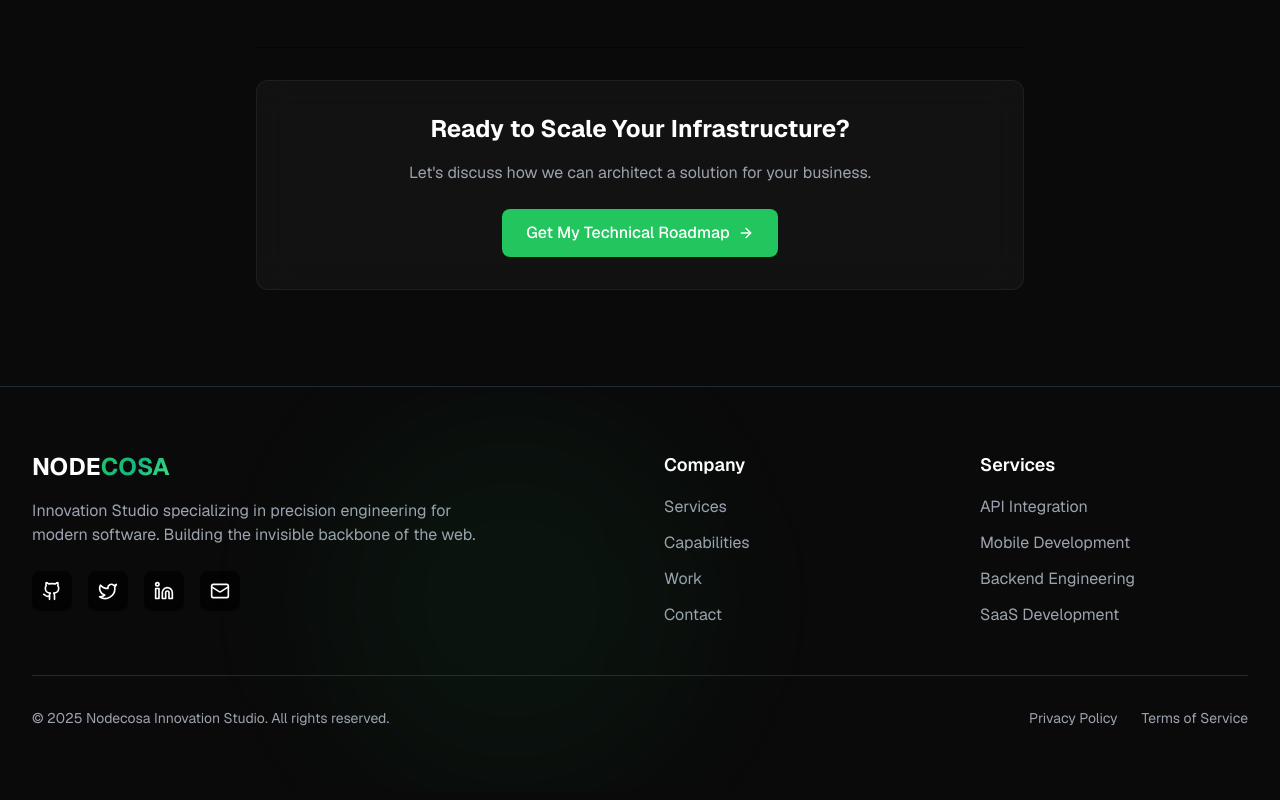
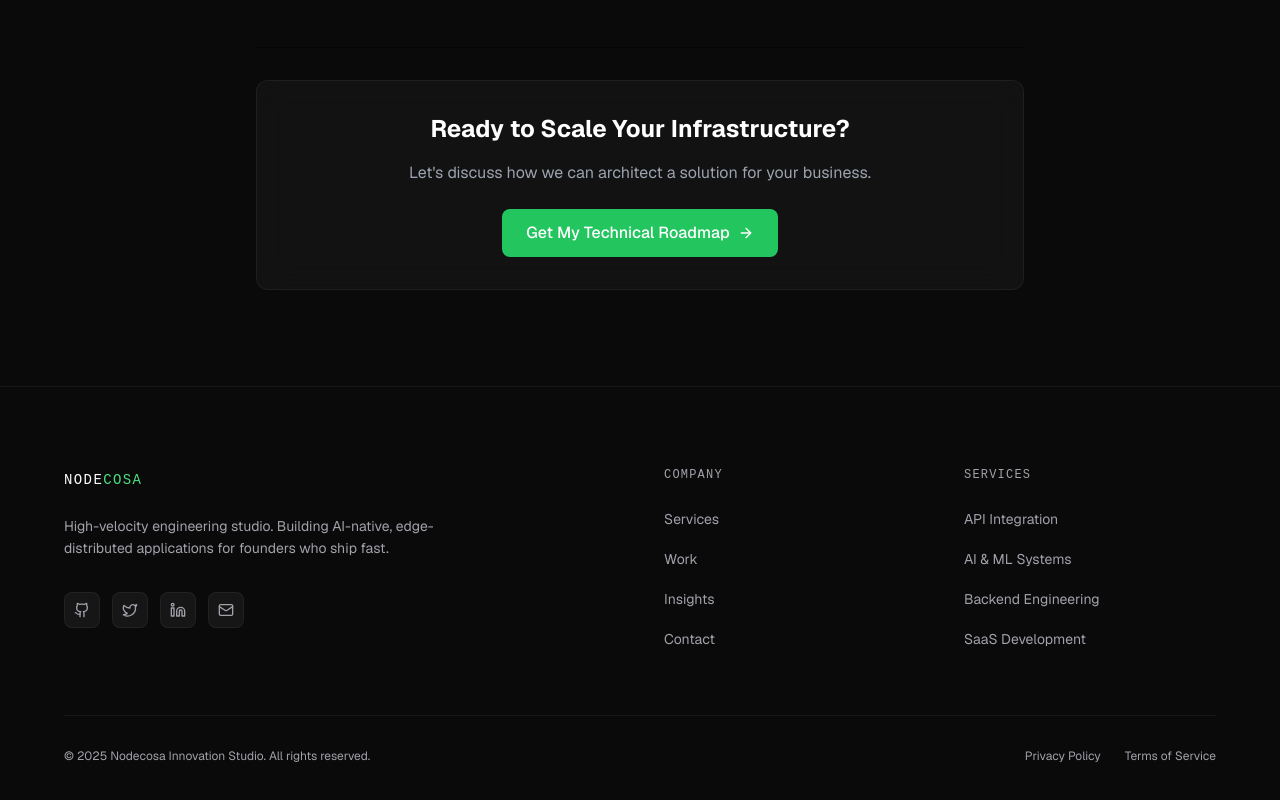
Before and after one commit to mwengamulinge/nodecosa-studio, a React (Vite) app: page /blog/api-design-revenue in a window 1280 px wide. Shown: the part 4105-4905 px from the top of the page. Built offline with nearby package versions, Linux system fonts and the light colour scheme; a web font is replaced by a local one.

Commit message:
Update Footer.jsx

```diff
--- a/src/components/Footer.jsx
+++ b/src/components/Footer.jsx
@@ -1,4 +1,5 @@
 import { Github, Twitter, Linkedin, Mail } from 'lucide-react'
+import { Link } from 'react-router-dom'
 
 const Footer = () => {
   const currentYear = new Date().getFullYear()
@@ -6,80 +7,98 @@ const Footer = () => {
   const footerLinks = {
     company: [
       { name: 'Services', href: '#services' },
-      { name: 'Capabilities', href: '#capabilities' },
       { name: 'Work', href: '#work' },
+      { name: 'Insights', href: '/blog', isRoute: true },
       { name: 'Contact', href: '#contact' },
     ],
     services: [
       { name: 'API Integration', href: '#services' },
-      { name: 'Mobile Development', href: '#services' },
+      { name: 'AI & ML Systems', href: '#services' },
       { name: 'Backend Engineering', href: '#services' },
       { name: 'SaaS Development', href: '#services' },
     ],
   }
 
   const socialLinks = [
-    { icon: Github, href: '#', label: 'GitHub' },
-    { icon: Twitter, href: '#', label: 'Twitter' },
-    { icon: Linkedin, href: '#', label: 'LinkedIn' },
-    { icon: Mail, href: 'mailto:hello@nodecosa.com', label: 'Email' },
+    { icon: Github, href: 'https://github.com/nodecosa', label: 'GitHub' },
+    { icon: Twitter, href: 'https://twitter.com/nodecosa', label: 'Twitter' },
+    { icon: Linkedin, href: 'https://linkedin.com/company/nodecosa', label: 'LinkedIn' },
+    { icon: Mail, href: 'mailto:hello@nodecosa.online', label: 'Email' },
   ]
 
   return (
-    <footer className="relative border-t border-gray-800 py-16 px-6 lg:px-8">
-      <div className="max-w-7xl mx-auto">
-        <div className="grid grid-cols-1 md:grid-cols-2 lg:grid-cols-4 gap-12 mb-12">
+    <footer className="relative border-t border-white/5 py-20 px-6 lg:px-8">
+      <div className="max-w-6xl mx-auto">
+        <div className="grid grid-cols-1 md:grid-cols-2 lg:grid-cols-4 gap-12 mb-16">
+          {/* Brand column */}
           <div className="lg:col-span-2">
-            <a href="/" className="inline-block mb-4">
-              <span className="text-2xl font-bold">
-                NODE<span className="text-gradient">COSA</span>
+            <Link to="/" className="inline-block mb-6">
+              <span className="font-mono text-sm tracking-widest">
+                NODE<span className="text-primary-400">COSA</span>
               </span>
-            </a>
-            <p className="text-gray-400 mb-6 max-w-md">
-              Innovation Studio specializing in precision engineering for modern
-              software. Building the invisible backbone of the web.
+            </Link>
+            <p className="text-muted text-sm leading-relaxed mb-8 max-w-sm">
+              High-velocity engineering studio. Building AI-native,
+              edge-distributed applications for founders who ship fast.
             </p>
-            <div className="flex items-center space-x-4">
+            <div className="flex items-center gap-3">
               {socialLinks.map((social, index) => {
                 const Icon = social.icon
                 return (
                   <a
                     key={index}
                     href={social.href}
+                    target="_blank"
+                    rel="noopener noreferrer"
                     aria-label={social.label}
-                    className="w-10 h-10 bg-dark-800 hover:bg-primary-500 rounded-lg flex items-center justify-center transition-all duration-300 hover:scale-110"
+                    className="w-9 h-9 bg-white/5 hover:bg-primary-500/20 border border-white/5 hover:border-primary-500/30 rounded-lg flex items-center justify-center transition-all duration-300 group"
                   >
-                    <Icon className="w-5 h-5" />
+                    <Icon className="w-4 h-4 text-muted group-hover:text-primary-400 transition-colors" />
                   </a>
                 )
               })}
             </div>
           </div>
 
+          {/* Company links */}
           <div>
-            <h3 className="text-lg font-semibold mb-4">Company</h3>
-            <ul className="space-y-3">
+            <h3 className="font-mono text-xs text-muted tracking-widest mb-6">
+              COMPANY
+            </h3>
+            <ul className="space-y-4">
               {footerLinks.company.map((link, index) => (
                 <li key={index}>
-                  <a
-                    href={link.href}
-                    className="text-gray-400 hover:text-primary-400 transition-colors duration-200"
-                  >
-                    {link.name}
-                  </a>
+                  {link.isRoute ? (
+                    <Link
+                      to={link.href}
+                      className="text-sm text-muted hover:text-white transition-colors duration-200"
+                    >
+                      {link.name}
+                    </Link>
+                  ) : (
+                    <a
+                      href={link.href}
+                      className="text-sm text-muted hover:text-white transition-colors duration-200"
+                    >
+                      {link.name}
+                    </a>
+                  )}
                 </li>
               ))}
             </ul>
           </div>
 
+          {/* Services links */}
           <div>
-            <h3 className="text-lg font-semibold mb-4">Services</h3>
-            <ul className="space-y-3">
+            <h3 className="font-mono text-xs text-muted tracking-widest mb-6">
+              SERVICES
+            </h3>
+            <ul className="space-y-4">
               {footerLinks.services.map((link, index) => (
                 <li key={index}>
                   <a
                     href={link.href}
-                    className="text-gray-400 hover:text-primary-400 transition-colors duration-200"
+                    className="text-sm text-muted hover:text-white transition-colors duration-200"
                   >
                     {link.name}
                   </a>
@@ -89,30 +108,27 @@ const Footer = () => {
           </div>
         </div>
 
-        <div className="pt-8 border-t border-gray-800 flex flex-col md:flex-row justify-between items-center space-y-4 md:space-y-0">
-          <p className="text-gray-400 text-sm">
+        {/* Bottom bar */}
+        <div className="pt-8 border-t border-white/5 flex flex-col md:flex-row justify-between items-center gap-4">
+          <p className="text-muted text-xs">
             © {currentYear} Nodecosa Innovation Studio. All rights reserved.
           </p>
-          <div className="flex items-center space-x-6 text-sm">
+          <div className="flex items-center gap-6 text-xs">
             <a
-              href="#"
-              className="text-gray-400 hover:text-primary-400 transition-colors"
+              href="/privacy"
+              className="text-muted hover:text-white transition-colors"
             >
               Privacy Policy
             </a>
             <a
-              href="#"
-              className="text-gray-400 hover:text-primary-400 transition-colors"
+              href="/terms"
+              className="text-muted hover:text-white transition-colors"
             >
               Terms of Service
             </a>
           </div>
         </div>
       </div>
-
-      <div className="absolute inset-0 pointer-events-none overflow-hidden">
-        <div className="absolute bottom-0 left-1/4 w-96 h-96 bg-primary-500/5 rounded-full blur-3xl" />
-      </div>
     </footer>
   )
 }
```
